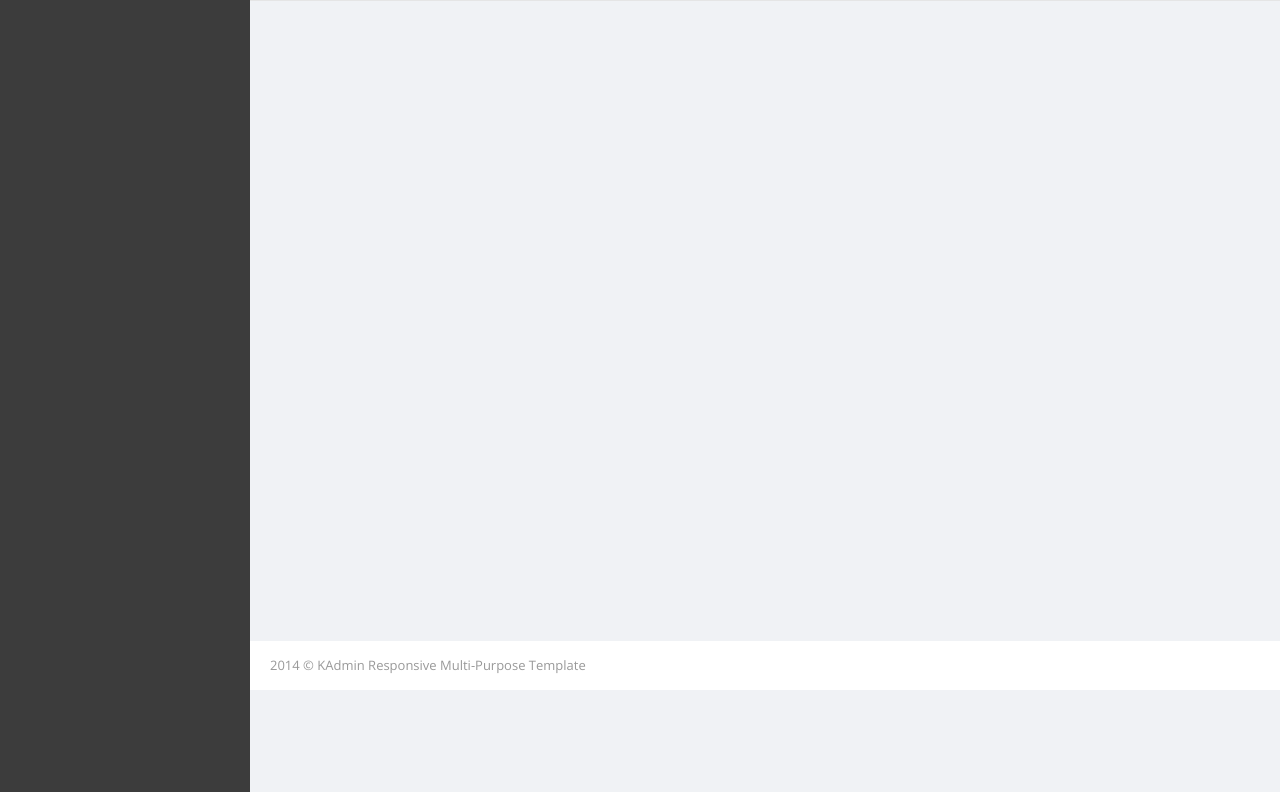
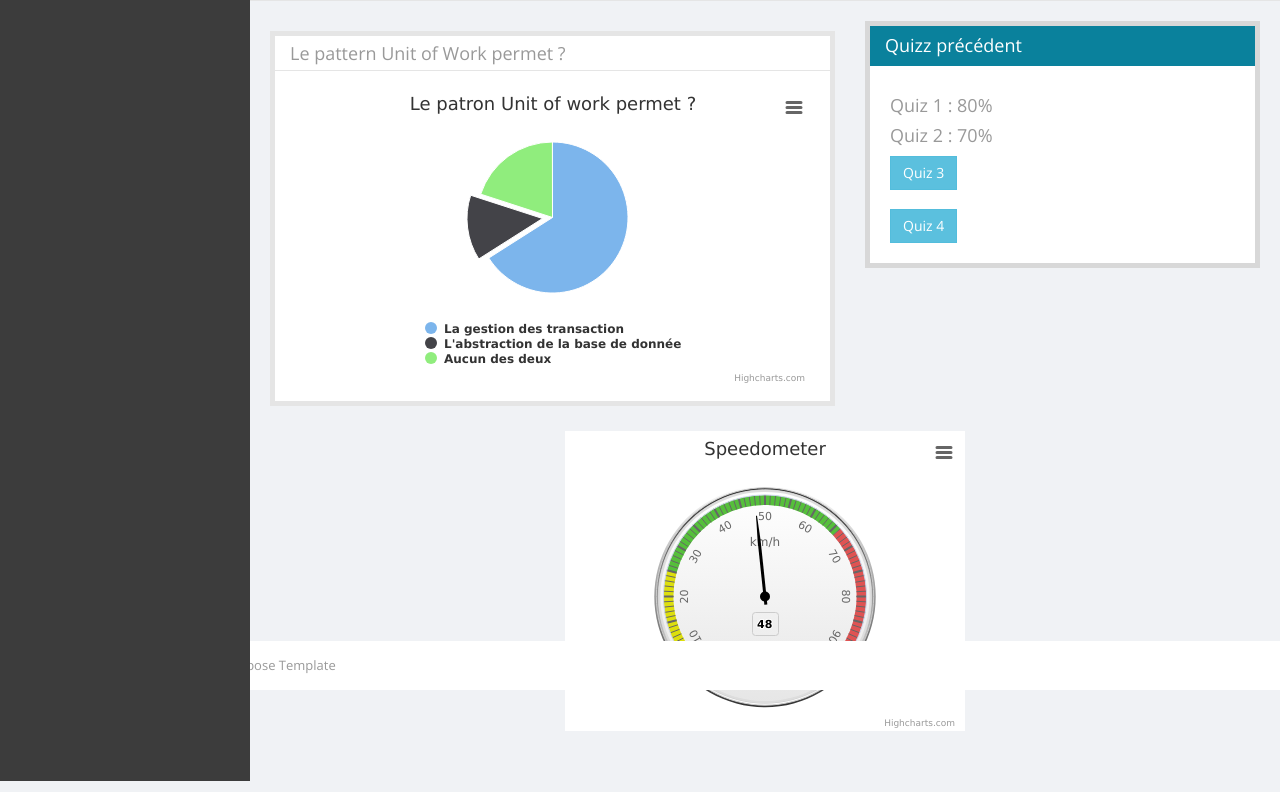
Before and after one commit to projet-aaa/mock-up, a plain HTML site: page tableau_bord.html in a window 1280 px wide. Shown: the part 110-902 px from the top of the page. Drawn offline with nearby package versions, Linux system fonts and the light colour scheme; files whose address does not match are found by name.

Commit message:
add dashboard for teacher

```diff
--- a/tableau_bord.html
+++ b/tableau_bord.html
@@ -1,7 +1,7 @@
 <!DOCTYPE html>
 <html lang="en">
 <head>
-    <title>Blank minimal| Blank</title>
+    <title>Tableau bord</title>
     <meta charset="utf-8">
     <meta http-equiv="X-UA-Compatible" content="IE=edge,chrome=1">
     <meta name="viewport" content="width=device-width, initial-scale=1.0">
@@ -10,7 +10,8 @@
     <link rel="apple-touch-icon" sizes="72x72" href="images/icons/favicon-72x72.png">
     <link rel="apple-touch-icon" sizes="114x114" href="images/icons/favicon-114x114.png">
     <!--Loading bootstrap css-->
-    <link type="text/css" rel="stylesheet" href="http://fonts.googleapis.com/css?family=Open+Sans:400italic,400,300,700">
+    <link type="text/css" rel="stylesheet"
+          href="http://fonts.googleapis.com/css?family=Open+Sans:400italic,400,300,700">
     <link type="text/css" rel="stylesheet" href="http://fonts.googleapis.com/css?family=Oswald:400,700,300">
     <link type="text/css" rel="stylesheet" href="styles/jquery-ui-1.10.4.custom.min.css">
     <link type="text/css" rel="stylesheet" href="styles/font-awesome.min.css">
@@ -28,18 +29,23 @@
     <!--END BACK TO TOP-->
     <!--BEGIN TOPBAR-->
     <div id="header-topbar-option-demo" class="page-header-topbar">
-        <nav id="topbar" role="navigation" style="margin-bottom: 0;" data-step="3" class="navbar navbar-default navbar-static-top">
+        <nav id="topbar" role="navigation" style="margin-bottom: 0;" data-step="3"
+             class="navbar navbar-default navbar-static-top">
             <div class="navbar-header">
-                <a id="logo" href="index.html" class="navbar-brand"><span class="fa fa-rocket"></span><span class="logo-text">AAA</span><span style="display: none" class="logo-text-icon">µ</span></a></div>
+                <a id="logo" href="index.html" class="navbar-brand"><span class="fa fa-rocket"></span><span
+                        class="logo-text">AAA</span><span style="display: none" class="logo-text-icon">µ</span></a>
+            </div>
             <div class="topbar-main">
 
                 <form id="topbar-search" action="" method="" class="hidden-sm hidden-xs">
-                    <div class="input-icon right text-white"><a href="#"><i class="fa fa-search"></i></a><input type="text" placeholder="Search here..." class="form-control text-white"/></div>
+                    <div class="input-icon right text-white"><a href="#"><i class="fa fa-search"></i></a><input
+                            type="text" placeholder="Search here..." class="form-control text-white"/></div>
                 </form>
 
 
                 <ul class="nav navbar navbar-top-links navbar-right mbn">
-                    <li class="dropdown topbar-user"><a data-hover="dropdown" href="#" class="dropdown-toggle" data-toggle="dropdown">&nbsp;
+                    <li class="dropdown topbar-user"><a data-hover="dropdown" href="#" class="dropdown-toggle"
+                                                        data-toggle="dropdown">&nbsp;
                         <span class="hidden-xs">Robert John</span>&nbsp;<span class="caret"></span></a>
                         <ul class="dropdown-menu dropdown-user pull-right">
                             <li><a href="#"><i class="fa fa-user"></i>My Profile</a></li>
@@ -49,43 +55,12 @@
                 </ul>
             </div>
         </nav>
-        <!--BEGIN MODAL CONFIG PORTLET-->
-        <!--<div id="modal-config" class="modal fade">
-            <div class="modal-dialog">
-                <div class="modal-content">
-                    <div class="modal-header">
-                        <button type="button" data-dismiss="modal" aria-hidden="true" class="close">
-                            &times;</button>
-                        <h4 class="modal-title">
-                            Modal title</h4>
-                    </div>
-                    <div class="modal-body">
-                        <p>
-                            Lorem ipsum dolor sit amet, consectetur adipiscing elit. Sed eleifend et nisl eget
-                            porta. Curabitur elementum sem molestie nisl varius, eget tempus odio molestie.
-                            Nunc vehicula sem arcu, eu pulvinar neque cursus ac. Aliquam ultricies lobortis
-                            magna et aliquam. Vestibulum egestas eu urna sed ultricies. Nullam pulvinar dolor
-                            vitae quam dictum condimentum. Integer a sodales elit, eu pulvinar leo. Nunc nec
-                            aliquam nisi, a mollis neque. Ut vel felis quis tellus hendrerit placerat. Vivamus
-                            vel nisl non magna feugiat dignissim sed ut nibh. Nulla elementum, est a pretium
-                            hendrerit, arcu risus luctus augue, mattis aliquet orci ligula eget massa. Sed ut
-                            ultricies felis.</p>
-                    </div>
-                    <div class="modal-footer">
-                        <button type="button" data-dismiss="modal" class="btn btn-default">
-                            Close</button>
-                        <button type="button" class="btn btn-primary">
-                            Save changes</button>
-                    </div>
-                </div>
-            </div>
-        </div>-->
-        <!--END MODAL CONFIG PORTLET-->
     </div>
     <!--END TOPBAR-->
     <div id="wrapper">
         <!--BEGIN SIDEBAR MENU-->
-        <nav id="sidebar" role="navigation" data-step="2" data-intro="Template has &lt;b&gt;many navigation styles&lt;/b&gt;"
+        <nav id="sidebar" role="navigation" data-step="2"
+             data-intro="Template has &lt;b&gt;many navigation styles&lt;/b&gt;"
              data-position="right" class="navbar-default navbar-static-side">
             <div class="sidebar-collapse menu-scroll">
                 <ul id="side-menu" class="nav">
@@ -93,7 +68,7 @@
                     <div class="clearfix"></div>
                     <li class="active"><a href="Blank.html"><i class="fa fa-slack fa-fw">
                         <div class="icon-bg bg-green"></div>
-                    </i><span class="menu-title">Blank minimal</span></a></li>
+                    </i><span class="menu-title">Tableau bord</span></a></li>
                 </ul>
             </div>
         </nav>
@@ -104,11 +79,14 @@
             <div id="title-breadcrumb-option-demo" class="page-title-breadcrumb">
                 <div class="page-header pull-left">
                     <div class="page-title">
-                        Blank minimal</div>
+                        Tableau bord
+                    </div>
                 </div>
                 <ol class="breadcrumb page-breadcrumb pull-right">
-                    <li><i class="fa fa-home"></i>&nbsp;<a href="dashboard.html">Home</a>&nbsp;&nbsp;<i class="fa fa-angle-right"></i>&nbsp;&nbsp;</li>
-                    <li class="hidden"><a href="#">Blank</a>&nbsp;&nbsp;<i class="fa fa-angle-right"></i>&nbsp;&nbsp;</li>
+                    <li><i class="fa fa-home"></i>&nbsp;<a href="dashboard.html">Home</a>&nbsp;&nbsp;<i
+                            class="fa fa-angle-right"></i>&nbsp;&nbsp;</li>
+                    <li class="hidden"><a href="#">Blank</a>&nbsp;&nbsp;<i class="fa fa-angle-right"></i>&nbsp;&nbsp;
+                    </li>
                     <li class="active">Blank</li>
                 </ol>
                 <div class="clearfix">
@@ -117,27 +95,42 @@
             <!--END TITLE & BREADCRUMB PAGE-->
             <!--BEGIN CONTENT-->
             <div class="page-content">
-                <div id="tab-general">
-                    <div class="row mbl">
-                        <div class="col-lg-12">
-
-                            <div class="col-md-12">
-                                <div id="area-chart-spline" style="width: 100%; height: 300px; display: none;">
+                <div class="row">
+                    <div class="col-md-7 col-xs-12">
+                        <h4 class="text-center"></h4>
+                        <div class="portlet box">
+                            <div class="portlet-header">
+                                <div class="caption">Le pattern Unit of Work permet ?</div>
+                            </div>
+                            <div class="portlet-body">
+                                <div id="container"
+                                     style="min-width: 310px; height: 300px; max-width: 600px; margin: 0 auto"></div>
+                            </div>
+                        </div>
+                    </div>
+                    <div class="col-md-5 col-xs-12">
+                        <div class="panel panel-blue">
+                            <div class="panel-heading">
+                                Quizz précédent
+                            </div>
+                            <div class="panel-body pan" style="background:#fff;">
+                                <div class="pal">
+                                    <h4>Quiz 1 : 80%</h4>
+                                    <h4>Quiz 2 : 70%</h4>
+                                    <a href="#" class="btn btn-info">Quiz 3</a><br><br>
+                                    <a href="#" class="btn btn-info">Quiz 4</a>
+                                </div>
                             </div>
                         </div>
 
                     </div>
 
-                        <div class="col-lg-12">
-
-                            <div class="page-content">
-                                <div class="row">
-
-                                </div>
                 </div>
 
+                <div class="row">
+                    <div class="col-xs-12 text-center">
+                        <div id="speed" style="min-width: 310px; max-width: 400px; height: 300px; margin: 0 auto"></div>
                     </div>
-
                 </div>
             </div>
         </div>
@@ -163,5 +156,173 @@
 <script src="script/custom.min.js"></script>
 <script src="script/pace.min.js"></script><!-- loading bar -->
 <script src="script/main.js"></script>
+
+<script src="https://code.highcharts.com/highcharts.js"></script>
+<script src="https://code.highcharts.com/modules/exporting.js"></script>
+<script src="https://code.highcharts.com/highcharts-more.js"></script>
+
+<script type="text/javascript">
+    $(document).ready(function () {
+
+        // Build the chart
+        Highcharts.chart('container', {
+            chart: {
+                plotBackgroundColor: null,
+                plotBorderWidth: null,
+                plotShadow: false,
+                type: 'pie'
+            },
+            title: {
+                text: 'Le patron Unit of work permet ?'
+            },
+            tooltip: {
+                pointFormat: '{series.name}: <b>{point.percentage:.1f}%</b>'
+            },
+            plotOptions: {
+                pie: {
+                    allowPointSelect: true,
+                    cursor: 'pointer',
+                    dataLabels: {
+                        enabled: false
+                    },
+                    showInLegend: true
+                }
+            },
+            series: [{
+                name: 'Réponse',
+                colorByPoint: true,
+                data: [{
+                    name: 'La gestion des transaction',
+                    y: 66
+                }, {
+                    name: 'L\'abstraction de la base de donnée',
+                    y: 14,
+                    sliced: true,
+                    selected: true
+                }, {
+                    name: 'Aucun des deux',
+                    y: 20
+                }]
+            }]
+        });
+    });
+
+
+    $(function () {
+
+        Highcharts.chart('speed', {
+
+                chart: {
+                    type: 'gauge',
+                    plotBackgroundColor: null,
+                    plotBackgroundImage: null,
+                    plotBorderWidth: 0,
+                    plotShadow: false
+                },
+
+                title: {
+                    text: 'Speedometer'
+                },
+
+                pane: {
+                    startAngle: -150,
+                    endAngle: 150,
+                    background: [{
+                        backgroundColor: {
+                            linearGradient: {x1: 0, y1: 0, x2: 0, y2: 1},
+                            stops: [
+                                [0, '#FFF'],
+                                [1, '#333']
+                            ]
+                        },
+                        borderWidth: 0,
+                        outerRadius: '109%'
+                    }, {
+                        backgroundColor: {
+                            linearGradient: {x1: 0, y1: 0, x2: 0, y2: 1},
+                            stops: [
+                                [0, '#333'],
+                                [1, '#FFF']
+                            ]
+                        },
+                        borderWidth: 1,
+                        outerRadius: '107%'
+                    }, {
+                        // default background
+                    }, {
+                        backgroundColor: '#DDD',
+                        borderWidth: 0,
+                        outerRadius: '105%',
+                        innerRadius: '103%'
+                    }]
+                },
+
+                // the value axis
+                yAxis: {
+                    min: 0,
+                    max: 100,
+
+                    minorTickInterval: 'auto',
+                    minorTickWidth: 1,
+                    minorTickLength: 10,
+                    minorTickPosition: 'inside',
+                    minorTickColor: '#666',
+
+                    tickPixelInterval: 30,
+                    tickWidth: 2,
+                    tickPosition: 'inside',
+                    tickLength: 10,
+                    tickColor: '#666',
+                    labels: {
+                        step: 2,
+                        rotation: 'auto'
+                    },
+                    title: {
+                        text: 'km/h'
+                    },
+                    plotBands: [{
+                        from: 0,
+                        to: 25,
+                        color: '#DDDF0D' // yellow
+                    }, {
+                        from: 25,
+                        to: 66,
+                        color: '#55BF3B' // green
+                    }, {
+                        from: 66,
+                        to: 100,
+                        color: '#DF5353' // red
+                    }]
+                },
+
+                series: [{
+                    name: 'Speed',
+                    data: [50],
+                    tooltip: {
+                        valueSuffix: ' km/h'
+                    }
+                }]
+
+            },
+            // Add some life
+            function (chart) {
+                if (!chart.renderer.forExport) {
+                    setInterval(function () {
+                        var point = chart.series[0].points[0],
+                            newVal,
+                            inc = Math.round((Math.random() - 0.5) * 30);
+
+                        newVal = point.y + inc;
+                        if (newVal < 0 || newVal > 200) {
+                            newVal = point.y - inc;
+                        }
+
+                        point.update(newVal);
+
+                    }, 3000);
+                }
+            });
+    });
+</script>
 </body>
 </html>
```
Also changed, not shown: index.html (+39 -16 lines). Lines whose indentation alone changed are shown as unchanged.
